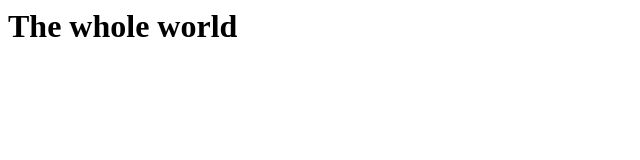
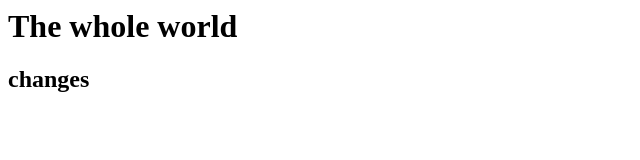
Before and after one commit to iOS-Lahore/Test, a plain HTML site: page index.html in a window 1280 px wide. Shown: the whole page, without its empty margins (0-640 px from the left). Drawn offline with Linux system fonts and the light colour scheme.

Commit message:
my second commit

```diff
--- a/index.html
+++ b/index.html
@@ -1 +1,2 @@
 <h1>The whole world<h1>
+<h2>changes<h2>
```
